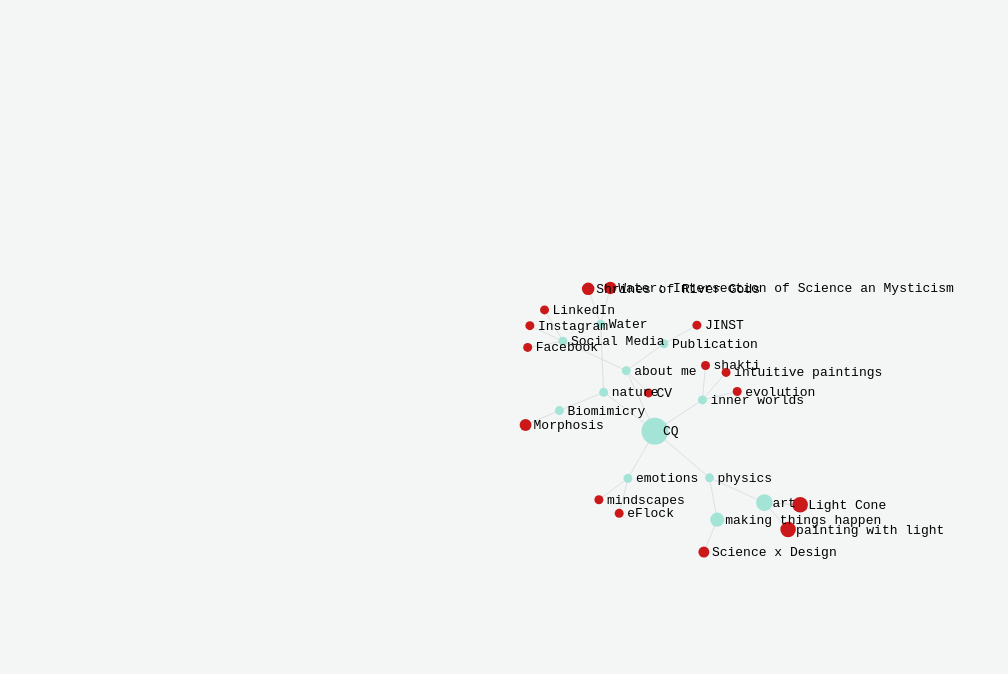
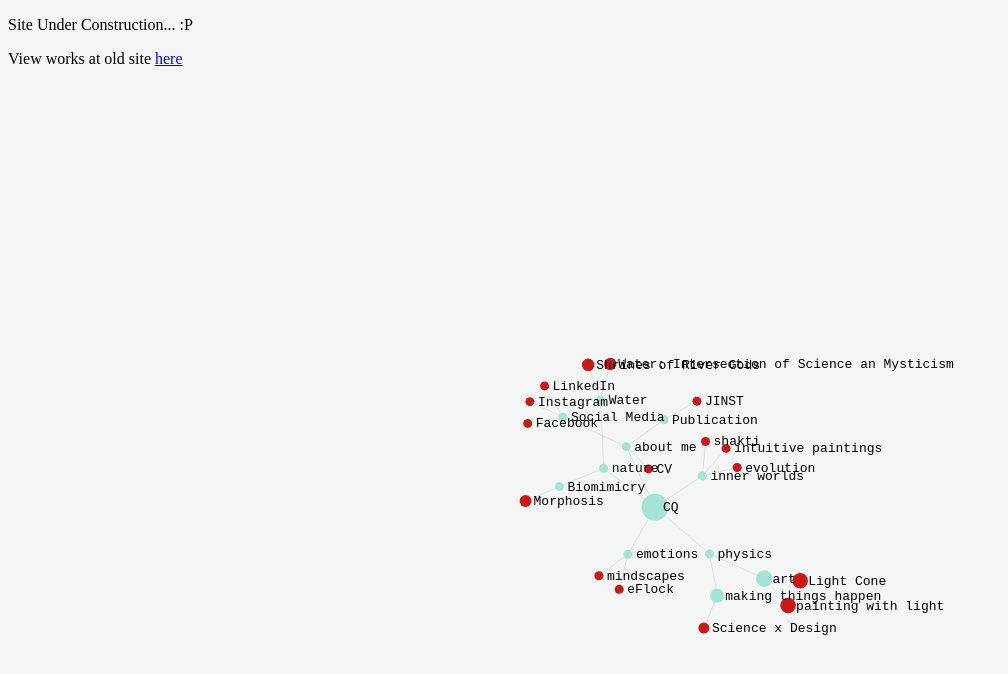
Before and after one commit to qintheory/charlotteqinart, a plain HTML site: page index.html in a window 1280 px wide. Shown: the whole page, without its empty margins (0-1008 px from the left). Drawn offline with nearby package versions, Linux system fonts and the light colour scheme.

Commit message:
Link to the old site
Being lazy...

```diff
--- a/index.html
+++ b/index.html
@@ -7,6 +7,8 @@
 
 
 <body data-brackets-id='217'>
+<p>Site Under Construction... :P </p>
+    <p>View works at old site <a href ="https://chovinson.wixsite.com/mysite">here</a></p>
 <script data-brackets-id='218' src="//d3js.org/d3.v4.min.js"></script>
 
 <script data-brackets-id='219' src = "nav.js"> </script>
```
